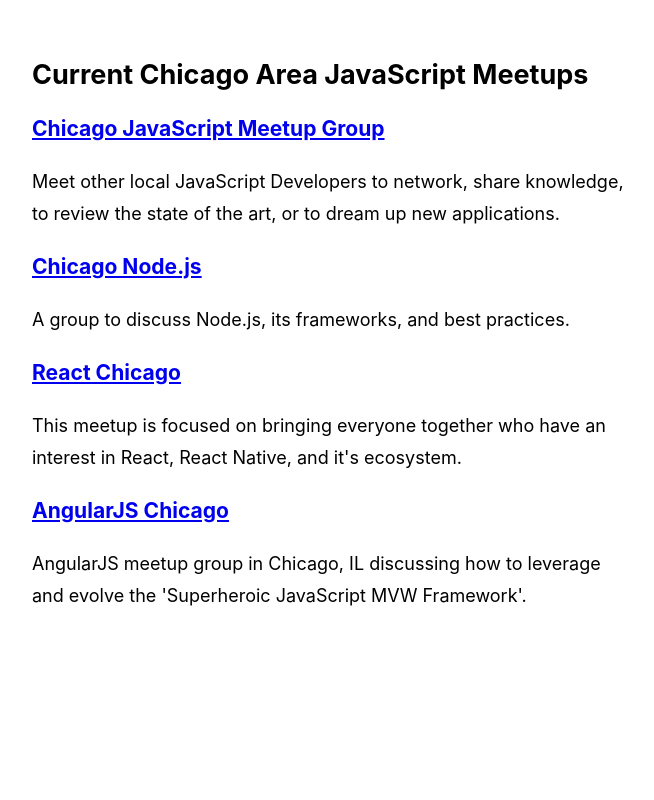
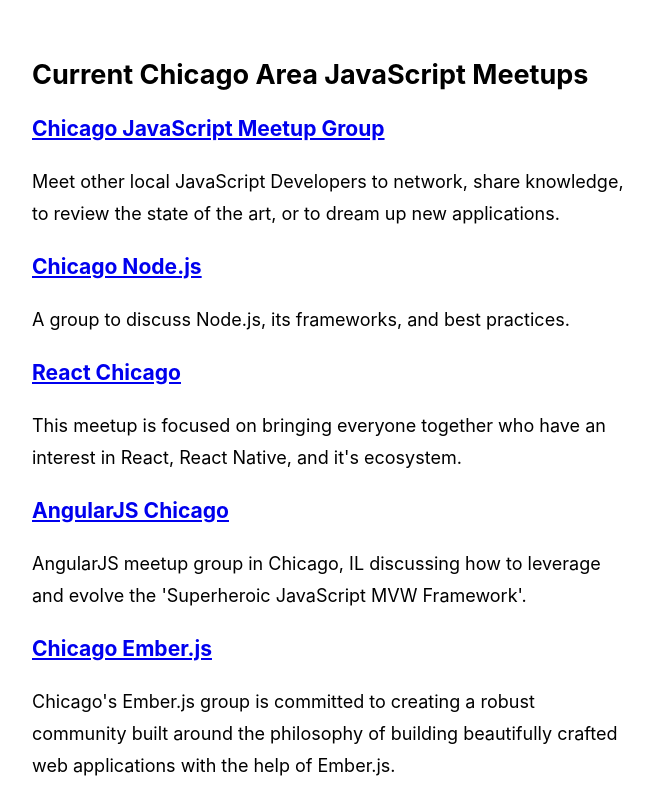
Before and after one commit to ChicagoJS/chicagojs.org-old, a React (Create React App) app in the folder chicagojs.org/: page / in a window 1280 px wide. Shown: the part 626-1426 px from the top of the page, without its empty margins (308-962 px from the left). Before the commit the page ends 1256 px from the top, so only its background shows below. Built offline with nearby package versions, Linux system fonts and the light colour scheme.

Commit message:
add Chicago Ember.js to list

```diff
--- a/chicagojs.org/src/MeetupList.js
+++ b/chicagojs.org/src/MeetupList.js
@@ -17,6 +17,9 @@
 
           <h3><a href="https://www.meetup.com/AngularJS-Chicago/">AngularJS Chicago</a></h3>
           <p>AngularJS meetup group in Chicago, IL discussing how to leverage and evolve the 'Superheroic JavaScript MVW Framework'.</p>
+
+          <h3><a href="https://www.meetup.com/Chicago-Ember-js/">Chicago Ember.js</a></h3>
+          <p>Chicago's Ember.js group is committed to creating a robust community built around the philosophy of building beautifully crafted web applications with the help of Ember.js.</p>
         </div>
     );
   }
```
